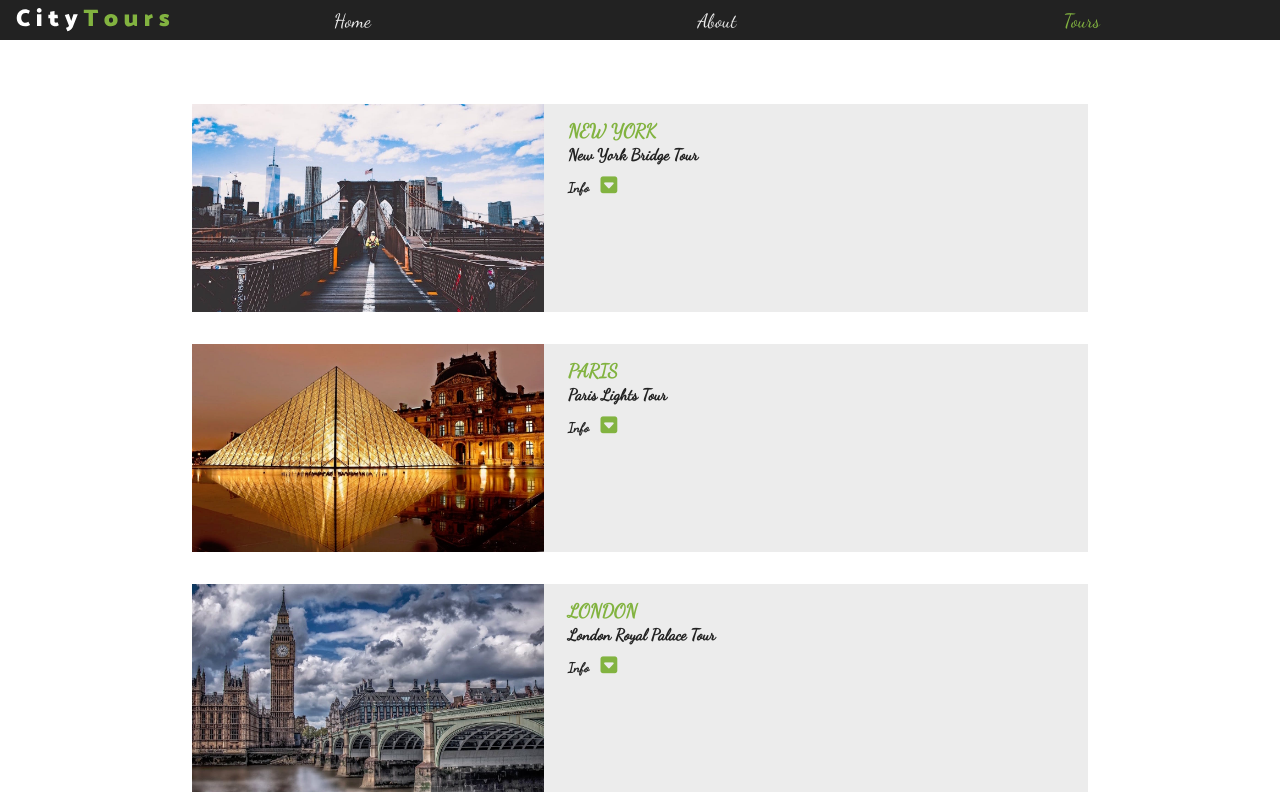
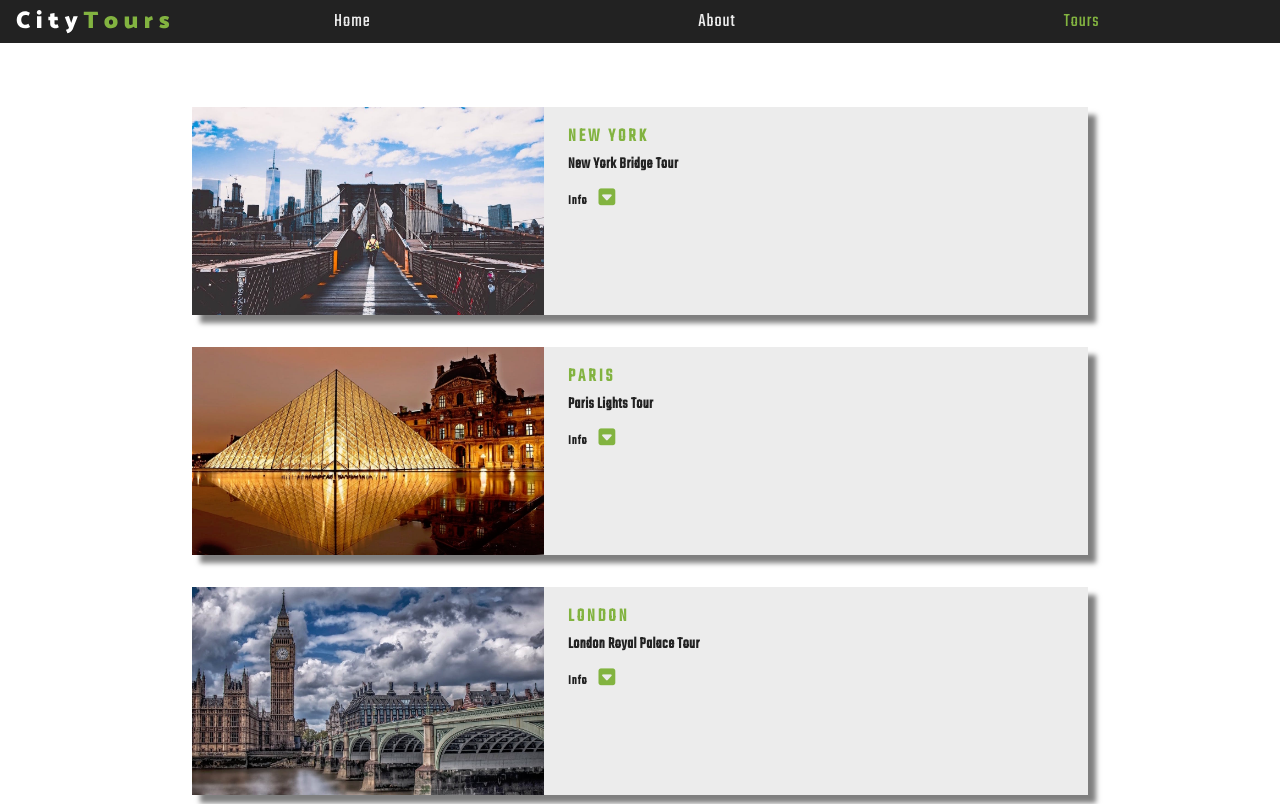
Before and after one commit to ericap89/CityTours-React, a React (Create React App) app in the folder client/: page / in a window 1280 px wide. Shown: the top 804 px of the page. Built offline with nearby package versions, Linux system fonts and the light colour scheme.

Commit message:
more styling

```diff
--- a/client/public/index.html
+++ b/client/public/index.html
@@ -25,7 +25,7 @@
       Learn how to configure a non-root public URL by running `npm run build`.
     -->
     <!--Google Fonts -->
-    <link href="https://fonts.googleapis.com/css?family=Dancing+Script&display=swap" rel="stylesheet">
+    <link href="https://fonts.googleapis.com/css?family=Dancing+Script|Teko&display=swap" rel="stylesheet">
     <!--Font Awesome Icons -->
     <script src="https://kit.fontawesome.com/8627cf56e6.js"></script>
     <title>City Tours</title>
--- a/client/src/components/Navbar/navbar.scss
+++ b/client/src/components/Navbar/navbar.scss
@@ -21,6 +21,7 @@
     text-transform:capitalize;
     text-decoration: none;
     font-size:1.2rem;
+    letter-spacing: 1px;
     transition:all 0.3s linear;
     &:hover{
         color:$mainGreen;
--- a/client/src/components/Tour/tour.scss
+++ b/client/src/components/Tour/tour.scss
@@ -3,6 +3,7 @@
 .tour {
     background:$mainGrey;
     margin: 2rem 0;
+    box-shadow: 8px 8px 5px 0px rgba(0,0,0,0.50);
     img{
         width:100%;
         display:block;
@@ -44,16 +45,20 @@
 
 .tour-info {
     padding: 1rem 0.5rem;
+    font-family: 'Teko', sans-serif;
     h3{
         text-transform:uppercase;
+        letter-spacing: 3px;
         color:$mainGreen;
     }
     h4{
         text-transform: capitalize;
+        letter-spacing: .5px;
         margin:0.2rem 0 0.6rem;
     }
     h5{
         text-transform:capitalize;
+        letter-spacing: 1px;
         span{
             color:$mainGreen;
             margin:0.5rem;
--- a/client/src/index.scss
+++ b/client/src/index.scss
@@ -10,7 +10,7 @@
 $mainGrey:#ececec;
 
 body {
-  font-family:'Dancing Script', cursive;
+  font-family: 'Teko', sans-serif;
   background:$mainWhite;
   color:$mainBlack;
 }
```
